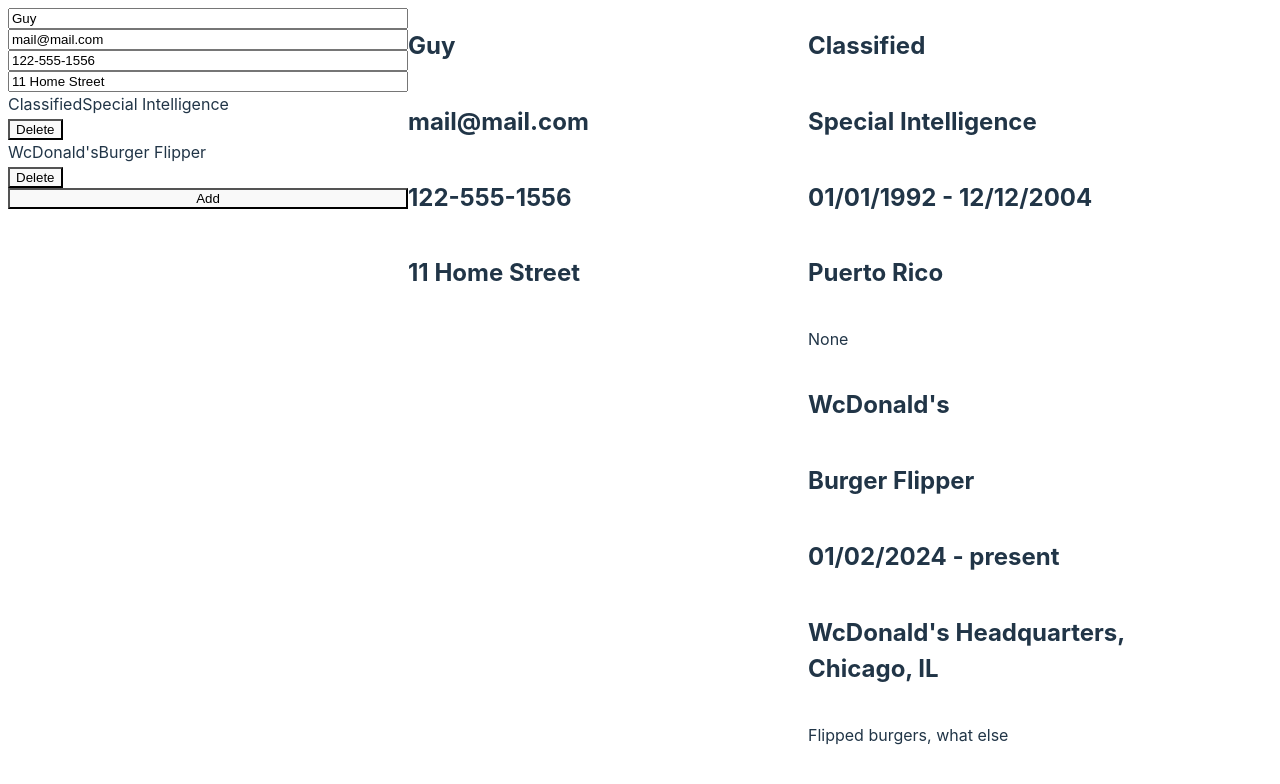
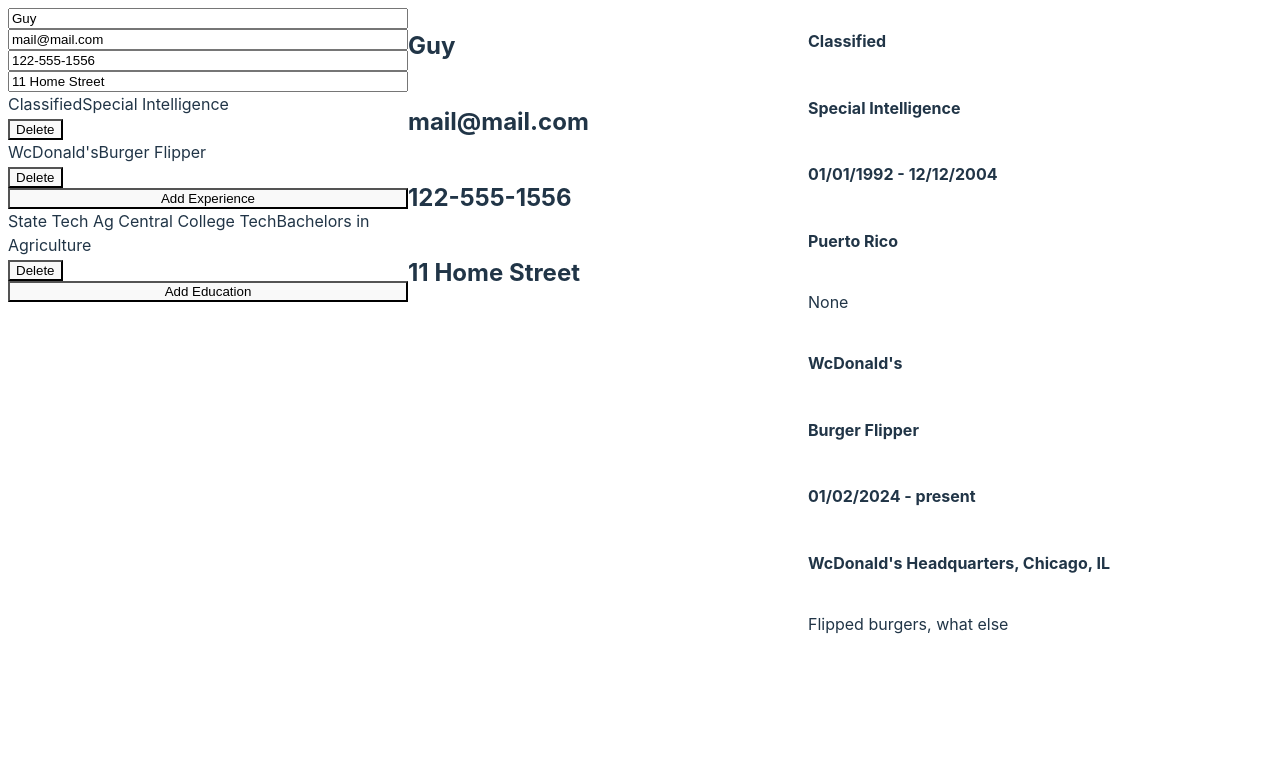
Before and after one commit to Decoldest/cv-app, a React (Vite) app: page / in a window 1280 px wide. Shown: the top 784 px of the page. Built offline with nearby package versions, Linux system fonts and the light colour scheme.

Commit message:
include education section

```diff
--- a/src/App.jsx
+++ b/src/App.jsx
@@ -47,11 +47,15 @@
 export default function App() {
   const [info, setInfo] = useState(defaultGeneralInfo);
   const [experience, setExperience] = useState(defaultExperience);
+  const [education, setEducation] = useState(defaultEducation);
+
 
   return (
     <div className="main-card">
-      <Input info={info} setInfo={setInfo} experience={experience} setExperience={setExperience}/>
-      <Output info={info} experience={experience} />
+      <Input info={info} setInfo={setInfo}
+        experience={experience} setExperience={setExperience}
+        education={education} setEducation={setEducation}/>
+      <Output info={info} experience={experience} education={education}/>
     </div>
   );
 }
--- a/src/components/Education.jsx
+++ b/src/components/Education.jsx
@@ -1,5 +1,118 @@
+import "../styles/Education.css";
 import { useState } from "react";
+import { v4 as uuid } from "uuid";
 
-export default function Education ({ Education, setEducation}) {
+export default function Education({ education, setEducation }) {
+  const [editIndex, setEditIndex] = useState(-1);
 
+  const handleEducationChange = (input, value, index) => {
+    const newEducation = education.map((edu, i) => {
+      if (i == index) {
+        return { ...edu, [input]: value };
+      }
+      return edu;
+    });
+    setEducation(newEducation);
+  };
+
+  const handleSubmit = (e) => {
+    e.preventDefault();
+    setEditIndex(-1);
+  };
+
+  const addNewEducation = () => {
+    const newId = uuid();
+
+    setEducation([
+      ...education,
+      {
+        school: "",
+        degree: "",
+        yearStart: "",
+        yearEnd: "",
+        location: "",
+        id: newId,
+      },
+    ]);
+
+    setEditIndex(newId);
+  };
+
+  const deleteEducation = (id) => {
+    setEducation(education.filter((edu) => edu.id !== id));
+  };
+
+  return (
+    <>
+      {education.map((edu, index) => (
+        <li key={edu.id}>
+          <EducationForm
+            educationItem={edu}
+            index={index}
+            changeHandler={handleEducationChange}
+            isEditing={editIndex === edu.id}
+            onClick={() => setEditIndex(edu.id)}
+            onSubmit={handleSubmit}
+          />
+          <button onClick={() => deleteEducation(edu.id)}>Delete</button>
+        </li>
+      ))}
+      {editIndex === -1 && (
+        <button onClick={addNewEducation}>Add Education</button>
+      )}
+    </>
+  );
 }
+
+function EducationForm({
+  educationItem,
+  index,
+  changeHandler,
+  isEditing,
+  onClick,
+  onSubmit,
+}) {
+  return (
+    <>
+      {isEditing ? (
+        <div>
+          <form onSubmit={onSubmit}>
+            <input
+              type="text"
+              value={educationItem.school}
+              onChange={(e) => changeHandler("school", e.target.value, index)}
+            />
+            <input
+              type="text"
+              value={educationItem.degree}
+              onChange={(e) => changeHandler("degree", e.target.value, index)}
+            />
+            <input
+              type="text"
+              value={educationItem.yearStart}
+              onChange={(e) =>
+                changeHandler("yearStart", e.target.value, index)
+              }
+            />
+            <input
+              type="text"
+              value={educationItem.yearEnd}
+              onChange={(e) => changeHandler("yearEnd", e.target.value, index)}
+            />
+            <input
+              type="text"
+              value={educationItem.location}
+              onChange={(e) => changeHandler("location", e.target.value, index)}
+            />
+            <button type="submit">Done</button>
+          </form>
+        </div>
+      ) : (
+        <div onClick={onClick}>
+          {educationItem.school}
+          {educationItem.degree}
+        </div>
+      )}
+    </>
+  );
+}
--- a/src/components/Experience.jsx
+++ b/src/components/Experience.jsx
@@ -1,10 +1,9 @@
-import "./Experience.css";
+import "../styles/Experience.css";
 import { useState } from "react";
 import { v4 as uuid } from "uuid";
 
 export default function Experience({ experience, setExperience }) {
   const [editIndex, setEditIndex] = useState(-1);
-  const [isAdding, setIsAdding] = useState(false);
 
   const handleExperienceChange = (input, value, index) => {
     const newExperience = experience.map((exp, i) => {
@@ -41,10 +40,8 @@
   };
 
   const deleteExperience = (id) => {
-    setExperience(
-      experience.filter(exp => exp.id !== id)
-    )
-  }
+    setExperience(experience.filter((exp) => exp.id !== id));
+  };
 
   return (
     <>
@@ -61,7 +58,9 @@
           <button onClick={() => deleteExperience(exp.id)}>Delete</button>
         </li>
       ))}
-      {editIndex === -1 && <button onClick={addNewExperience}>Add</button>}
+      {editIndex === -1 && (
+        <button onClick={addNewExperience}>Add Experience</button>
+      )}
     </>
   );
 }
--- a/src/components/Input.jsx
+++ b/src/components/Input.jsx
@@ -1,12 +1,14 @@
 import GeneralInfo from "./GeneralInfo";
 import Experience from "./Experience";
+import Education from "./Education";
 
-export default function Input({ info, setInfo, experience, setExperience }) {
+export default function Input({ info, setInfo, experience, setExperience, education, setEducation }) {
   return (
     <>
       <div className="card">
         <GeneralInfo info={info} setInfo={setInfo} />
         <Experience experience={experience} setExperience={setExperience}/>
+        <Education education={education} setEducation={setEducation}/>
       </div>
     </>
   );
--- a/src/components/Output.jsx
+++ b/src/components/Output.jsx
@@ -12,10 +12,10 @@
       <section>
         {experience.map((exp) => (
           <div className="card" key={exp.id}>
-            <h1>{exp.company}</h1>
-            <h2>{exp.position}</h2>
-            <h2>{exp.yearStart} {exp.yearEnd ? "-" : "" } {exp.yearEnd}</h2>
-            <h2>{exp.location}</h2>
+            <h4>{exp.company}</h4>
+            <h4>{exp.position}</h4>
+            <h4>{exp.yearStart} {exp.yearEnd ? "-" : "" } {exp.yearEnd}</h4>
+            <h4>{exp.location}</h4>
             <p>{exp.description}</p>
           </div>
         ))}
```
Also changed, not shown: src/components/Form.jsx (added, +68 -0 lines), src/styles/Education.css (added), src/styles/Experience.css (renamed from src/components/Experience.css).
